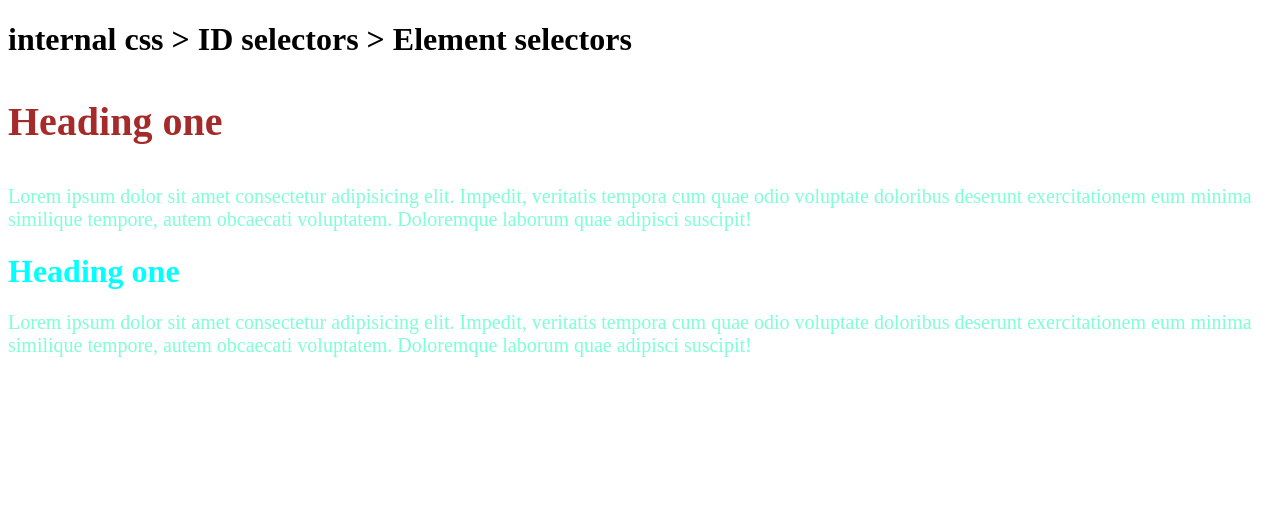
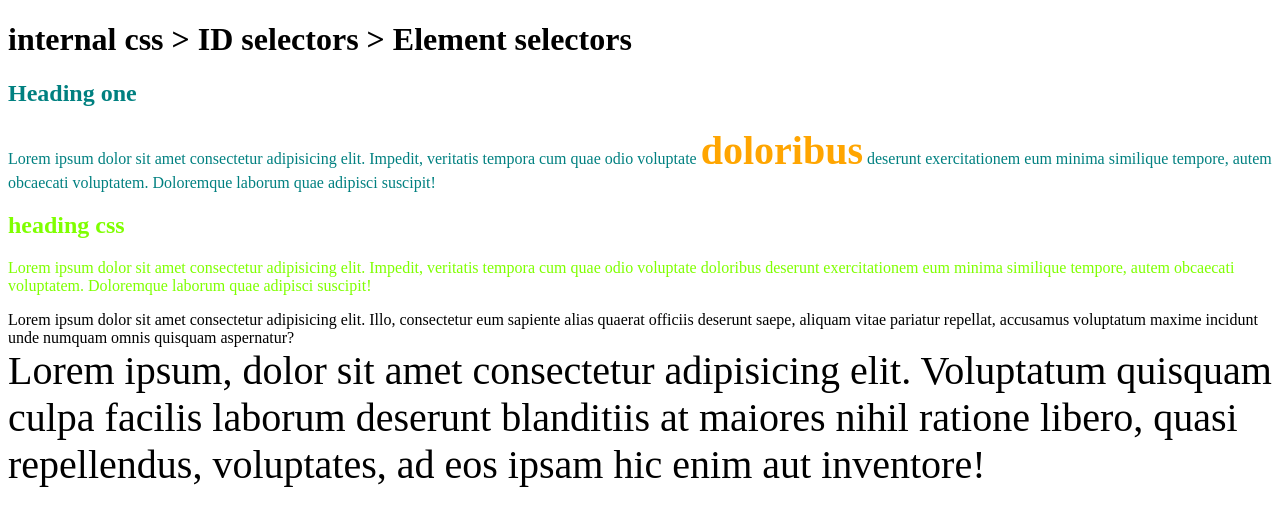
Before and after one commit to Abhishek1632/my-first-repository, a plain HTML site: page index.html in a window 1280 px wide. Drawn offline with Linux system fonts and the light colour scheme.

Commit message:
class selectors

```diff
--- a/index.html
+++ b/index.html
@@ -6,34 +6,46 @@
     <meta name="viewport" content="width=device-width, initial-scale=1.0" />
     <title>full stack session</title>
     <style>
-      h3 {
-        color: brown;
-        font-size: 40px;
+      .one {
+        color: chartreuse;
       }
-      p {
-        color: aquamarine !important;
-        font-size: 20px;
-        font-weight: 100;
+      .second {
+        color: teal;
       }
-      #first {
-        color: aqua;
+      .orange {
+        color: orange;
+      }
+      .small{
+          font-size: 40px;
+          font font-weight: 100;
       }
     </style>
   </head>
   <body>
     <h1>internal css > ID selectors > Element selectors</h1>
-    <h3>Heading one</h3>
-    <p style="color: black">
+    <h2 class="second">Heading one</h2>
+
+    <p class="second">
+      Lorem ipsum dolor sit amet consectetur adipisicing elit. Impedit, veritatis tempora cum quae
+      odio voluptate <b class="orange small"> doloribus</b> deserunt exercitationem eum minima
+      similique tempore, autem obcaecati voluptatem. Doloremque laborum quae adipisci suscipit!
+    </p>
+
+    <h2 class="one">heading css</h2>
+    <p class="one">
       Lorem ipsum dolor sit amet consectetur adipisicing elit. Impedit, veritatis tempora cum quae
       odio voluptate doloribus deserunt exercitationem eum minima similique tempore, autem obcaecati
       voluptatem. Doloremque laborum quae adipisci suscipit!
     </p>
-
-    <h1 id="first">Heading one</h1>
-    <p style="color: black">
-      Lorem ipsum dolor sit amet consectetur adipisicing elit. Impedit, veritatis tempora cum quae
-      odio voluptate doloribus deserunt exercitationem eum minima similique tempore, autem obcaecati
-      voluptatem. Doloremque laborum quae adipisci suscipit!
-    </p>
+    <div>
+      Lorem ipsum dolor sit amet consectetur adipisicing elit. Illo, consectetur eum sapiente alias
+      quaerat officiis deserunt saepe, aliquam vitae pariatur repellat, accusamus voluptatum maxime
+      incidunt unde numquam omnis quisquam aspernatur?
+    </div>
+    <span class="small">
+      Lorem ipsum, dolor sit amet consectetur adipisicing elit. Voluptatum quisquam culpa facilis
+      laborum deserunt blanditiis at maiores nihil ratione libero, quasi repellendus, voluptates, ad
+      eos ipsam hic enim aut inventore!
+    </span>
   </body>
 </html>
```
